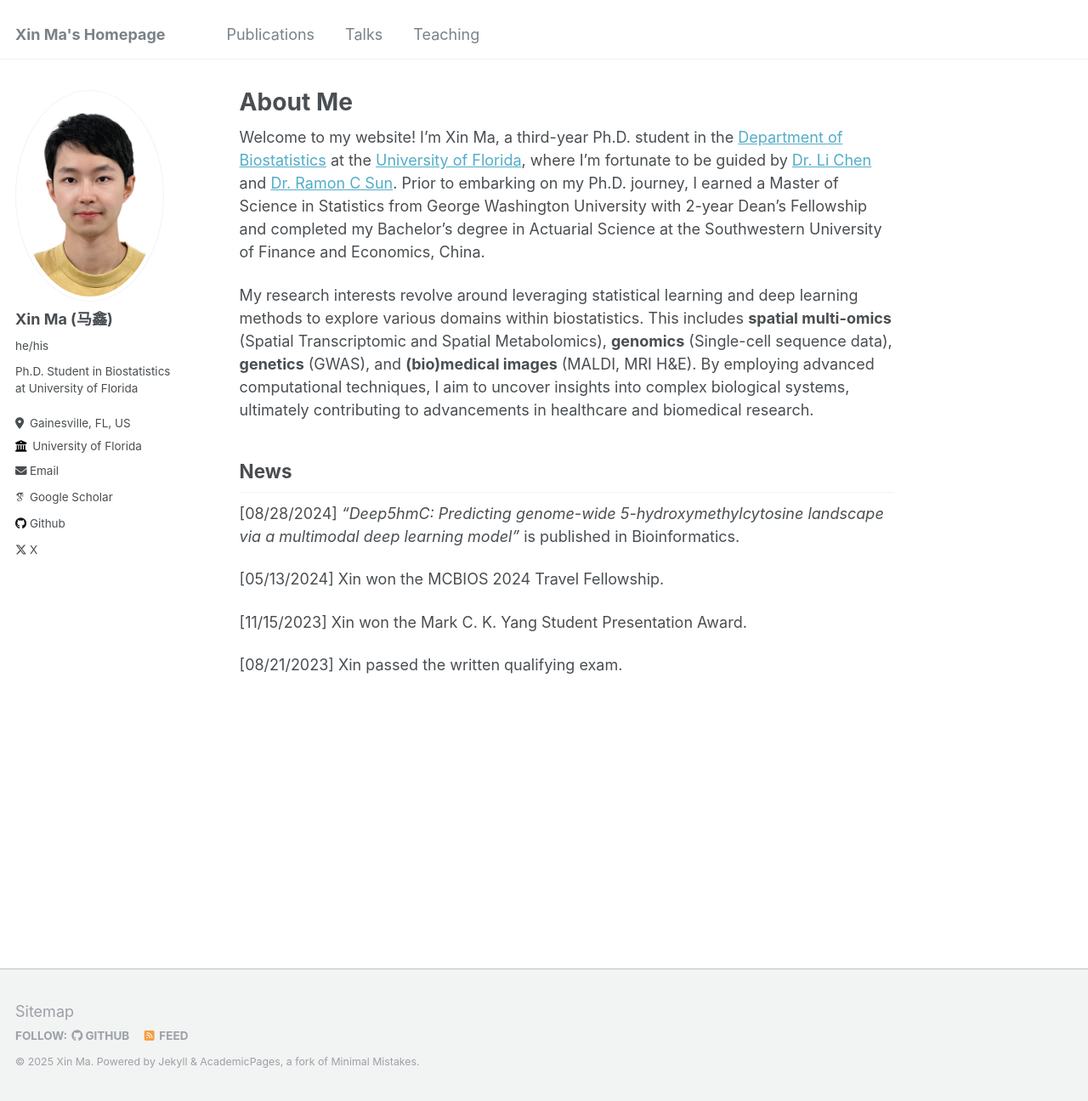
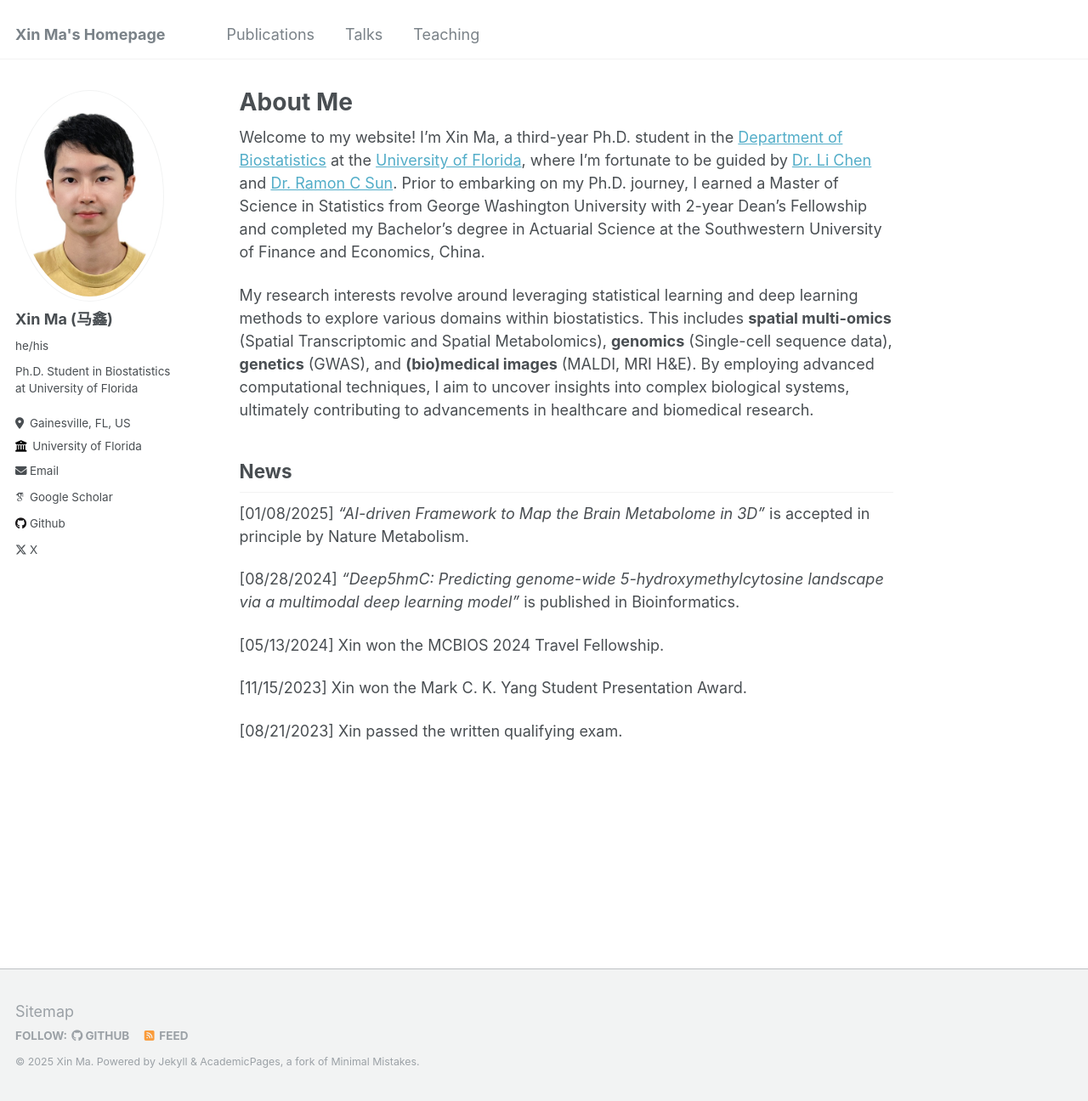
Before and after one commit to XinBiostats/xinbiostats.github.io, a Jekyll site: the page built from _pages/about.md, in a window 1280 px wide and 1296 px high. Shown: the whole window at 85% size. Built offline with Jekyll 4.4.1, drawn with Linux system fonts in a browser that asks for light colours; some web fonts are replaced.

Commit message:
Update about.md

```diff
--- a/_pages/about.md
+++ b/_pages/about.md
@@ -13,6 +13,8 @@ My research interests revolve around leveraging statistical learning and deep le
 
 News
 ------
+[01/08/2025] _"AI-driven Framework to Map the Brain Metabolome in 3D"_ is accepted in principle by Nature Metabolism.
+
 [08/28/2024] _"Deep5hmC: Predicting genome-wide 5-hydroxymethylcytosine landscape via a multimodal deep learning model"_ is published in Bioinformatics.
 
 [05/13/2024] Xin won the MCBIOS 2024 Travel Fellowship.
```
